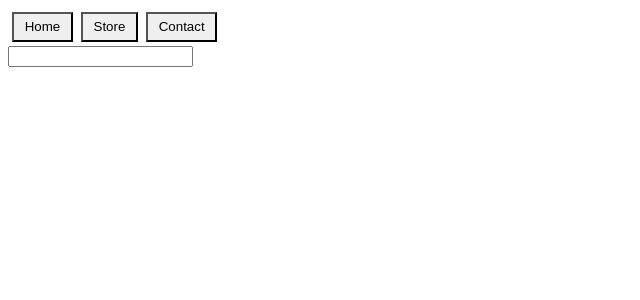
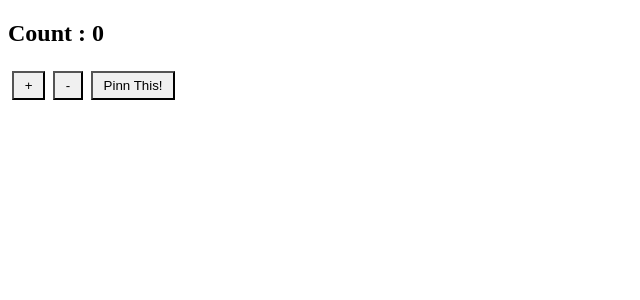
Before and after one commit to angela5825/frontend_study, a React (Vite) app: page / in a window 1280 px wide. Shown: the top 300 px of the page, without its empty margins (0-640 px from the left). Built offline with nearby package versions, Linux system fonts and the light colour scheme.

Commit message:
✨ 리엑트 상태 변화(훅) 기본 사용법 확인

```diff
--- a/src/App.jsx
+++ b/src/App.jsx
@@ -1,14 +1,61 @@
 import "./App.css";
-import Button from "./Button";
-import Input from "./Input";
+import { useState } from "react";
+
+// const App = () => {
+//   // let count = 0;
+//   const [count, setCount] = useState(0);
+
+//   // 내부적으로 배열을 반환을 하는데 변수의 값과 그 변수의 값을 변경시키는 함수
+//   return (
+//     <>
+//       <h2>Count : {count}</h2>
+//       <button
+//         onClick={() => {
+//           setCount(count + 1);
+//         }}
+//       >
+//         +
+//       </button>
+//       <button
+//         onClick={() => {
+//           setCount(count - 1);
+//         }}
+//       >
+//         -
+//       </button>
+//     </>
+//   );
+// };
+
 const App = () => {
+  // let isPinned = true;
+  const [isPinned, setPin] = useState(false);
+  const [count, setCount] = useState(0);
   return (
     <>
-      <Button name={"Home"} />
-      <Button name={"Store"} />
-      <Button name={"Contact"} />
-      <br />
-      <Input></Input>
+      <h2>Count : {count}</h2>
+      <button
+        onClick={() => {
+          setCount((c) => c + 1);
+        }}
+      >
+        +
+      </button>
+      <button
+        onClick={() => {
+          setCount((c) => c - 1);
+        }}
+      >
+        -
+      </button>
+      <button
+        onClick={() => {
+          setPin((p) => !p);
+          // console.log({ isPinned });
+        }}
+      >
+        {isPinned && "📌"} Pinn This!
+      </button>
     </>
   );
 };
--- a/src/Button.jsx
+++ /dev/null
@@ -1,24 +0,0 @@
-const handleEvent = (name, which, event) => {
-  console.log(name, which);
-
-  if (event) {
-    console.log(event.clientX, event.clientY);
-    console.log(event.shiftKey);
-  }
-};
-
-const Button = ({ name }) => {
-  return (
-    <button
-      onMouseEnter={() => handleEvent(name, "MouseEnter")}
-      onMouseLeave={() => handleEvent(name, "MouseLeave")}
-      onDoubleClick={() => handleEvent(name, "DoubleClick")}
-      onContextMenu={() => handleEvent(name, "onContextMenu")}
-      onClick={(event) => handleEvent(name, "onClick", event)}
-    >
-      {name}
-    </button>
-  );
-};
-
-export default Button;
--- a/src/Input.jsx
+++ /dev/null
@@ -1,17 +0,0 @@
-const Input = () => {
-  return (
-    <input
-      onFocus={() => console.log("Focus")}
-      onBlur={() => console.log("onBlur")}
-      onChange={(e) => console.log(e.target.value)}
-      onKeyDown={(e) => {
-        console.log(e.key, "DOWN");
-        if (e.key === "Enter" && e.shiftKey) {
-          console.log("Shift + Enter key DOWN ");
-        }
-      }}
-    ></input>
-  );
-};
-
-export default Input;
```
